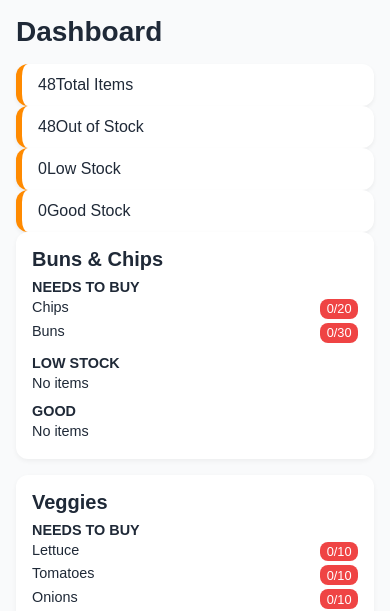
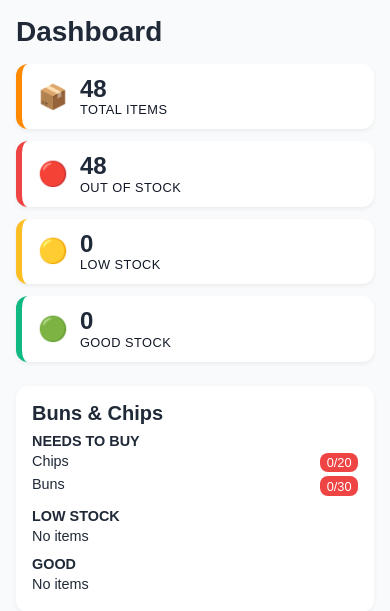
Before and after one commit to Iaml1mon/aj-burgers-inventory, a Flask app: page / in a window 390 px wide. Shown: the part 72-683 px from the top of the page. Run offline with Flask 3, Linux system fonts and the light colour scheme; data comes from the database, SQL or seed files in the repository.

Commit message:
Redesign dashboard layout for mobile: new summary section with icons and improved card design
Update dashboard.html to implement new summary-section structure with icons, coloured accents, and mobile-first layout.

```diff
--- a/templates/dashboard.html
+++ b/templates/dashboard.html
@@ -4,23 +4,35 @@
 
 {% block content %}
   <h1 class="page-title">Dashboard</h1>
-  <div class="summary-cards">
-    <!-- Each summary card links to the inventory page with an appropriate filter -->
-    <a href="{{ url_for('inventory') }}" class="summary-card">
+  <!-- Mobile‑friendly summary section with icons and coloured accents -->
+  <div class="summary-section">
+    <a href="{{ url_for('inventory') }}" class="summary-card total">
+      <div class="icon">📦</div>
+      <div class="info">
         <div class="count">{{ summary.total }}</div>
         <div class="label">Total Items</div>
+      </div>
     </a>
-    <a href="{{ url_for('inventory', filter='needs') }}" class="summary-card">
+    <a href="{{ url_for('inventory', filter='needs') }}" class="summary-card needs">
+      <div class="icon">🔴</div>
+      <div class="info">
         <div class="count">{{ summary.out }}</div>
         <div class="label">Out of Stock</div>
+      </div>
     </a>
-    <a href="{{ url_for('inventory', filter='low') }}" class="summary-card">
+    <a href="{{ url_for('inventory', filter='low') }}" class="summary-card low">
+      <div class="icon">🟡</div>
+      <div class="info">
         <div class="count">{{ summary.low }}</div>
         <div class="label">Low Stock</div>
+      </div>
     </a>
-    <a href="{{ url_for('inventory', filter='good') }}" class="summary-card">
+    <a href="{{ url_for('inventory', filter='good') }}" class="summary-card good">
+      <div class="icon">🟢</div>
+      <div class="info">
         <div class="count">{{ summary.good }}</div>
         <div class="label">Good Stock</div>
+      </div>
     </a>
   </div>
 
```
Lines whose indentation alone changed are shown as unchanged.
